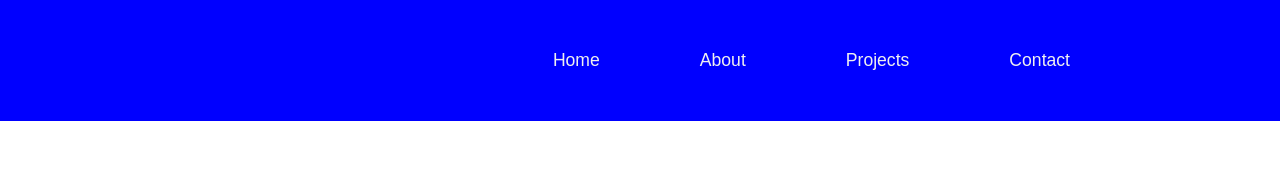
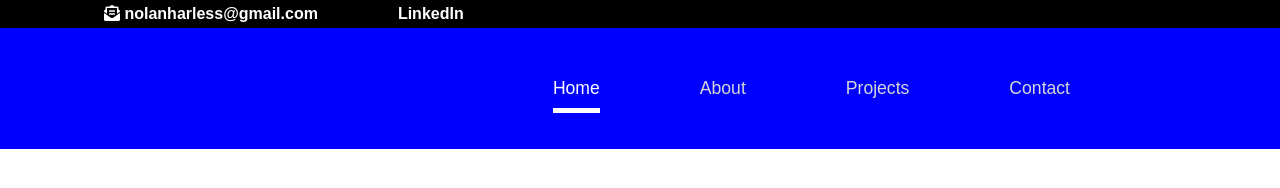
Before and after one commit to NolanHarless/HarlessPortfolio, a plain HTML site: page index.html in a window 1280 px wide. Drawn offline with Linux system fonts and the light colour scheme.

Commit message:
new modifications to style.css

```diff
--- a/css/style.css
+++ b/css/style.css
@@ -23,15 +23,31 @@ body{
     text-decoration: none;
 }
 .colored-section a:link{
-    color: #f0f0f0;
+    color: #d6d6d6;
 }
 .colored-section a:visited{
-    color: #f0f0f0;
+    color: #d6d6d6;
 }
 .active{
     color: white !important;
+    padding-bottom: 10px;
+    border-bottom: 5px solid #fff;
 }
 .wrapper{
     width: 75%;
     margin: auto;
 }
+.black-bar{
+    background-color: black;
+}
+.black-menu-bar{
+    display: flex;
+    background-color: black;
+    color: white;
+    width: 90%;
+    margin: auto;
+}
+.black-menu-bar p{
+    font-weight: bold;
+    padding: 5px 40px;
+}
--- a/index.html
+++ b/index.html
@@ -7,13 +7,24 @@
         <meta name="description" content="Nolan's Portfolio Website to Showcase Development Work">
         <meta name="viewport" content="width=device-width, initial-scale=1">
         <link rel="stylesheet" href="css/style.css">
+        <link rel="stylesheet" href="https://cdnjs.cloudflare.com/ajax/libs/font-awesome/5.15.1/css/all.min.css" integrity="sha512-+4zCK9k+qNFUR5X+cKL9EIR+ZOhtIloNl9GIKS57V1MyNsYpYcUrUeQc9vNfzsWfV28IaLL3i96P9sdNyeRssA==" crossorigin="anonymous" />
     </head>
     <body>
+        <div class="black-bar">
+            <div class="black-menu-bar">
+                <p>
+                    <i class="fas fa-envelope-open-text"></i> nolanharless@gmail.com
+                </p>
+                <p>
+                    LinkedIn
+                </p>
+            </div>
+        </div>
         <div class="colored-section">
             <div class="wrapper">
                 <ul>
                     <li>
-                        <a href="index.html">Home</a>
+                        <a class="active" href="index.html">Home</a>
                     </li>
                     <li>
                         <a href="about.html">About</a>
```
